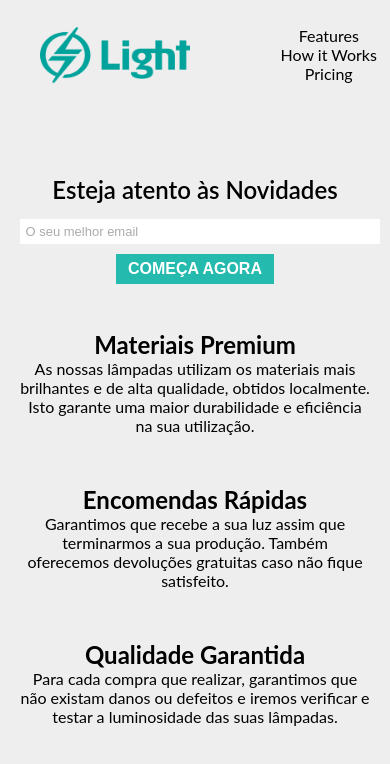
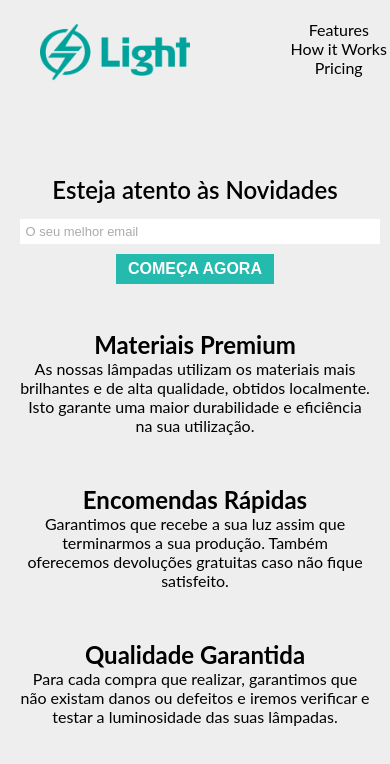
Before and after one commit to OrdepG/freecodecamp-projects, a plain HTML site: page 01-landing-page-light/index.html in a window 390 px wide. Shown: the top 764 px of the page. Drawn offline with nearby package versions, Linux system fonts and the light colour scheme.

Commit message:
Update styles.css

```diff
--- a/01-landing-page-light/styles.css
+++ b/01-landing-page-light/styles.css
@@ -229,7 +229,12 @@ footer > span{
   }
   nav > ul {
     width: 25vw;
+   margin-top: 10px;
+    display: flex;
     flex-direction: column;
+    align-items: center;
+    text-align: center;
+    padding: 0px 50px;
   }
 }
 
```
